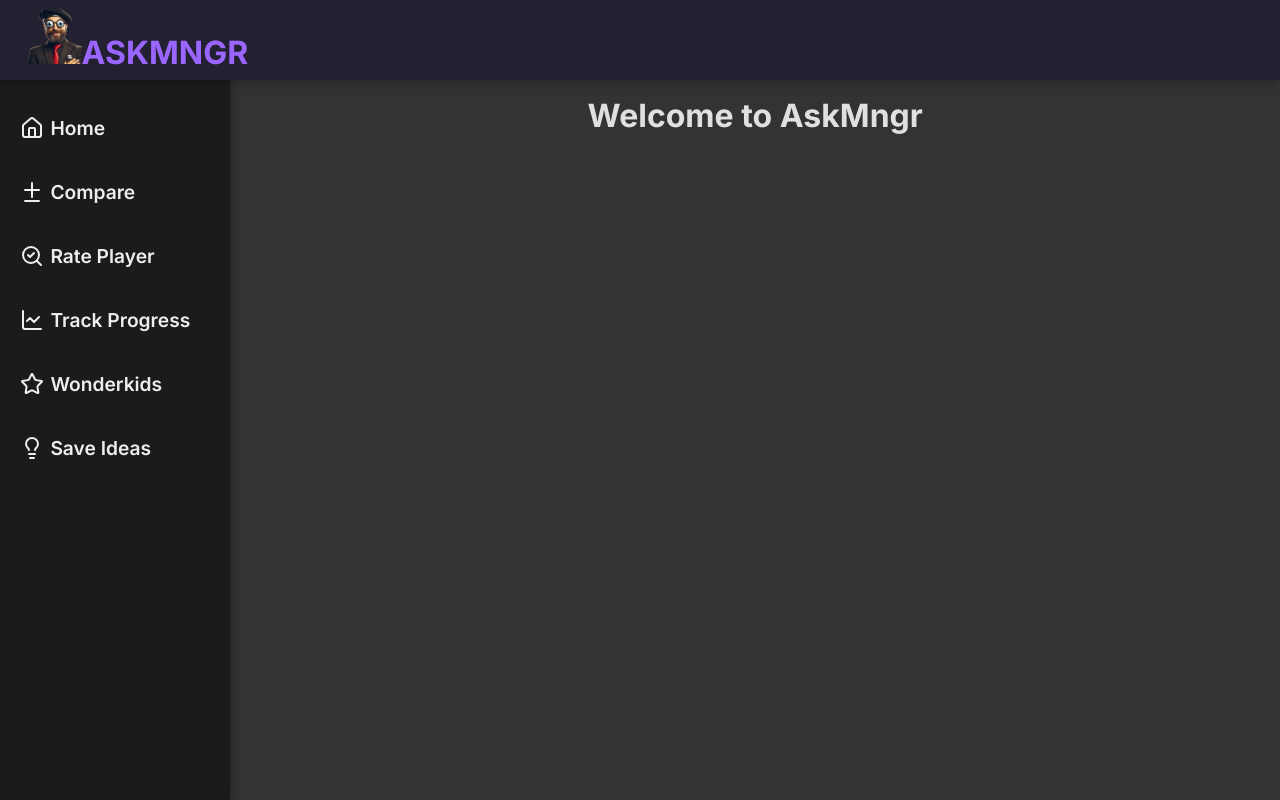
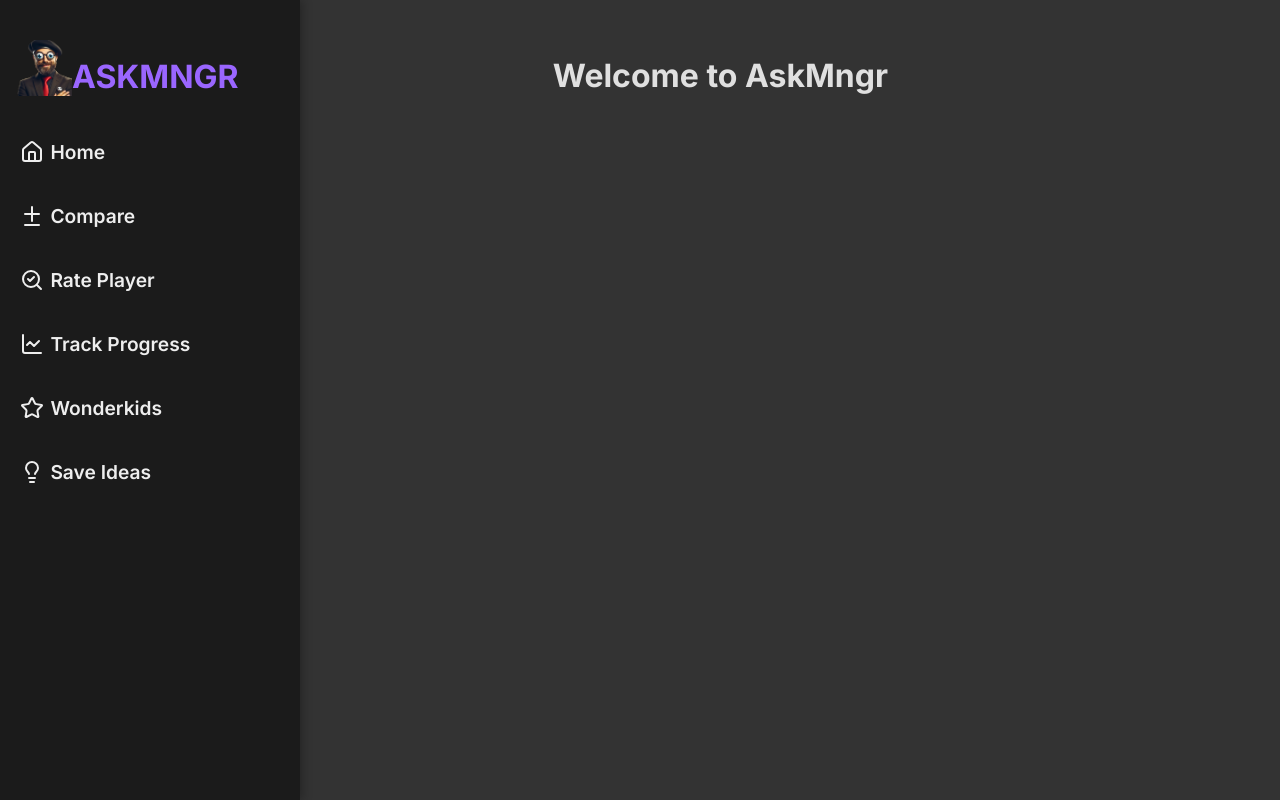
Before and after one commit to Efkey2137/fmApp, a React (Create React App) app: page / in a window 1280 px wide. Built offline with nearby package versions, Linux system fonts and the light colour scheme; the HTML template or start-up script is replaced by a standard one.

Commit message:
changes in styles

```diff
--- a/src/App.css
+++ b/src/App.css
@@ -20,16 +20,18 @@ body {
 .App {
   display: flex;
   flex-direction: row;
-  height: 100vh;
+  height: calc(100vh - 10dvh); /* Usunięto stałą wysokość */
   user-select: none;
 }
+
 /* MAIN CONTENT */
 main {
   margin-left: 18dvw; /* Same width as the menu */
-  margin-top: 10dvh; /* Adjust for fixed header height */
+  margin-top: 5dvh;
   padding: 2dvh;
   overflow-y: auto;
-  width: calc(100% - 18dvw); /* Take up remaining space */
+  width: calc(100% - 300px); /* Take up remaining space */
+  height: 100%; /* Zajmuje pełną dostępną wysokość */
 }
 
 /* Custom scrollbar */
@@ -49,99 +51,3 @@ main::-webkit-scrollbar-thumb {
 main::-webkit-scrollbar-thumb:hover {
   background: #7a50cc;
 }
-
-
-/* MOBILE VERSIONS
-@media (max-width: 768px) {
-  .App {
-    flex-direction: column;
-  }
-
-  .menu {
-    width: 100%;
-    height: 100vh;
-    position: fixed;
-    top: 0;
-    left: 0;
-    z-index: 9;
-    transform: translateX(-100%);
-    transition: transform 0.3s ease-in-out;
-  }
-
-  .menu.active {
-    transform: translateX(0);
-  }
-
-  main {
-    margin-left: 0;
-    width: 100%;
-    transition: opacity 0.3s ease-in-out;
-  }
-
-  .menu.active ~ main {
-    opacity: 0.5;
-    pointer-events: none;
-  }
-
-  .menu-toggle {
-    display: flex;
-    flex-direction: column;
-    justify-content: center;
-    align-items: center;
-    width: 10dvw;
-    height: 10dvh;
-    background: none;
-    border: none;
-    cursor: pointer;
-    position: relative;
-    z-index: 11;
-  }
-
-  .menu-toggle .bar {
-    width: 8dvw;
-    height: 0.5dvh;
-    background-color: #9a66ff;
-    margin: 0.5dvh 0;
-    transition: 0.4s;
-  }
-
-  .menu-toggle.open .top {
-    transform: translateY(1.5dvh) rotate(45deg);
-  }
-
-  .menu-toggle.open .middle {
-    opacity: 0;
-  }
-
-  .menu-toggle.open .bottom {
-    transform: translateY(-1.5dvh) rotate(-45deg);
-  }
-
-  .menu ul {
-    display: flex;
-    flex-direction: column;
-    gap: 2dvh;
-  }
-
-  .menu li {
-    text-align: center;
-  }
-
-  .App-link {
-    font-size: 1.875rem;
-    padding: 1.5dvh 2dvw;
-    text-align: center;
-    justify-content: center;
-  }
-
-  .App-link svg {
-    display: none;
-  }
-
-  /* Zmiany dla tabeli na urządzeniach mobilnych */
-  /* .wonderkids-table {
-    width: 100%;
-    overflow-x: auto; /* Tylko tabela przesuwa się w poziomie */
-    /* display: block; Umożliwia poziome przewijanie */
-  /* } */
-/* } */
--- a/src/components/Header.tsx
+++ b/src/components/Header.tsx
@@ -9,7 +9,7 @@ const Header: React.FC<{ menuOpen: boolean; setMenuOpen: (open: boolean) => void
     <header className="App-header">
       <div className="App-logo">
         <img src={logo} alt="logo" className="logo-img" />
-      AskMngr
+        AskMngr
       </div>
       <button className={`menu-toggle ${menuOpen ? "open" : ""}`} onClick={() => setMenuOpen(!menuOpen)}>
         <div className="bar top"></div>
@@ -20,4 +20,5 @@ const Header: React.FC<{ menuOpen: boolean; setMenuOpen: (open: boolean) => void
   );
 };
 
+
 export default Header;
--- a/src/components/Menu.tsx
+++ b/src/components/Menu.tsx
@@ -2,6 +2,7 @@ import React from "react";
 import { Link } from "react-router-dom";
 import "../css/Menu.css";
 import { House, Diff, Star, ChartLine, Lightbulb, SearchCheck  } from 'lucide-react';
+import logo from "../assets/logo.png";
 
 
 interface MenuProps {
@@ -14,6 +15,10 @@ const Menu: React.FC<MenuProps> = ({ menuOpen, setMenuOpen }) => {
 
   return (
     <nav className={`menu ${menuOpen ? "active" : ""}`}>
+      <div className="App-logo-menu">
+        <img src={logo} alt="logo" className="logo-img" />
+        AskMngr
+      </div>
       <ul>
         <li><Link to="/" className="App-link" onClick={handleCloseMenu}><House/>Home</Link></li>
         <li><Link to="/compare" className="App-link" onClick={handleCloseMenu}><Diff/>Compare</Link></li>
@@ -26,4 +31,5 @@ const Menu: React.FC<MenuProps> = ({ menuOpen, setMenuOpen }) => {
   );
 };
 
+
 export default Menu;
--- a/src/css/Header.css
+++ b/src/css/Header.css
@@ -3,7 +3,7 @@
     display: flex;
     align-items: center;
     justify-content: space-between;
-    background-color: #222031;
+    background-color: #222;
     height: 10dvh;
     box-shadow: 0 4px 8px rgba(0, 0, 0, 0.2);
     padding: 0 2dvw;
@@ -12,6 +12,7 @@
     top: 0;
     z-index: 10;
 }
+
 
 .App-logo {
     font-size: 2rem;
@@ -32,9 +33,29 @@
     color: #9a66ff;
     cursor: pointer;
 }
+/* MENU SETTINGS */
+.menu {
+    background-color: #1b1b1b;
+    display: flex;
+    flex-direction: column;
+    align-items: flex-start;
+    width: 18dvw;
+    height: 100vh;
+    /* padding-top: 12dvh; Usunięto margines, bo Header jest teraz w środku */
+    box-shadow: 2px 0 10px rgba(0, 0, 0, 0.3);
+    overflow-y: auto;
+    position: fixed;
+    top: 0;
+    left: 0;
+}
+@media (min-width: 769px) {
+    .App-header {
+        display: none; /* Ukryj nagłówek w wersji desktopowej */
+    }
+}
 
 /* MOBILE VERSION */
-@media (max-width: 768px) {
+@media (max-width: 768px){
     .menu-toggle {
         display: flex;
         flex-direction: column;
@@ -50,15 +71,15 @@
     }
 
     .menu-toggle .bar {
-        width: 8dvw;
-        height: 0.5dvh;
+        width: 40px;
+        height: 4px;
         background-color: #9a66ff;
-        margin: 0.5dvh 0;
+        margin: 4px 0;
         transition: 0.4s;
     }
 
     .menu-toggle.open .top {
-        transform: translateY(1.5dvh) rotate(45deg);
+        transform: translateY(12px) rotate(45deg);
     }
 
     .menu-toggle.open .middle {
@@ -66,6 +87,6 @@
     }
 
     .menu-toggle.open .bottom {
-        transform: translateY(-1.5dvh) rotate(-45deg);
+        transform: translateY(-12px) rotate(-45deg);
     }
 }
--- a/src/css/Menu.css
+++ b/src/css/Menu.css
@@ -4,9 +4,9 @@
     display: flex;
     flex-direction: column;
     align-items: flex-start;
-    width: 18dvw;
-    height: 100vh;
-    padding-top: 12dvh; /* Adjust for fixed header height */
+    min-width: 300px;
+    height: 100dvh;
+    padding-top: 5dvh;
     box-shadow: 2px 0 10px rgba(0, 0, 0, 0.3);
     overflow-y: auto;
     position: fixed;
@@ -47,13 +47,29 @@
     color: #9a66ff;
     border-left: 4px solid #9a66ff;
 }
+.App-logo-menu{
+    font-size: 2rem;
+    font-weight: bold;
+    text-transform: uppercase;
+    color: #9a66ff;
+    text-decoration: none;
+    margin-bottom: 3dvh;
+    margin-left: 2dvh;
+    display: flex;
+    align-items: flex-end;
+    justify-content: space-evenly;
+}
 
 /* MOBILE VERSION */
 @media (max-width: 768px) {
+    .App-logo-menu{
+        display: none;
+    }
     .menu {
         width: 100%;
         height: 100vh;
         position: fixed;
+        padding-top: 12dvh;
         top: 0;
         left: 0;
         z-index: 9;
@@ -92,6 +108,9 @@
         text-align: center;
         justify-content: center;
     }
+    .App-link:hover {
+        border:     none;
+    }
 
     .App-link svg {
         display: none;
```
